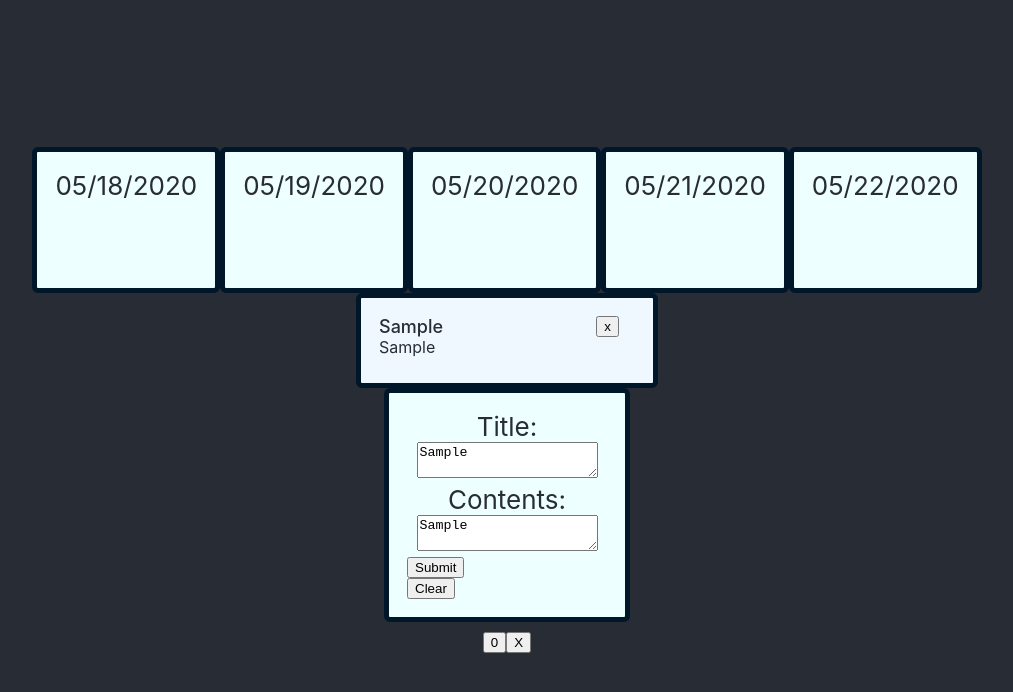
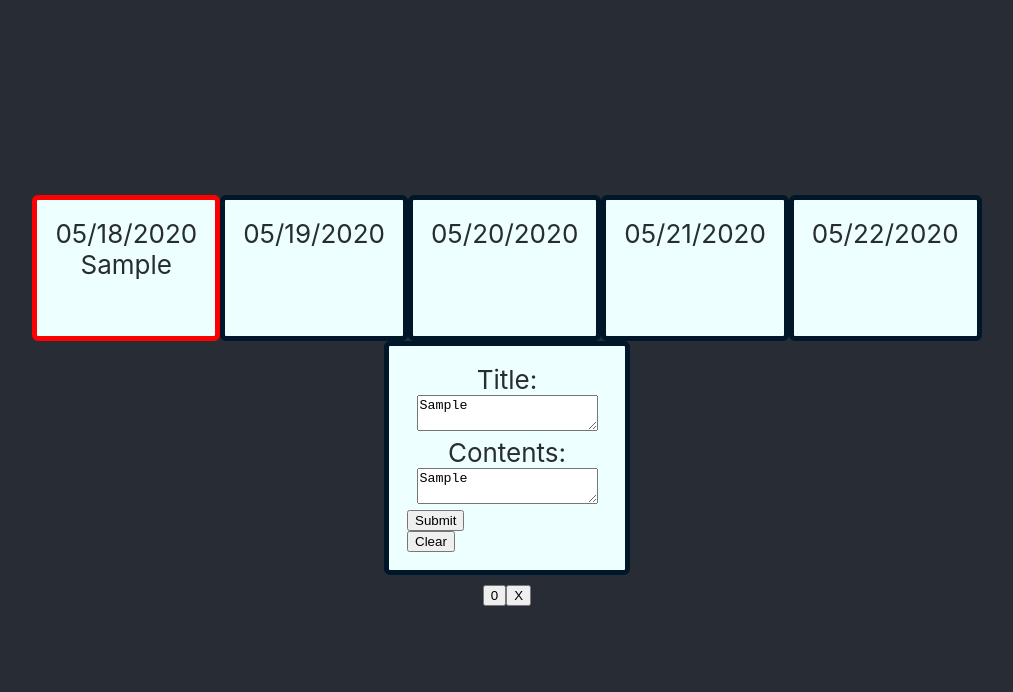
Before and after one commit to ArtyTheTorch/What-Did-I-Do-The-Other-Day, a React (Create React App) app in the folder what-did-i-do-the-other-day/: page / in a window 1280 px wide. Both pictures are taken after typing "Sample", "Sample" into the empty fields and a click on the input "Submit". Shown: the top 692 px of the page, without its empty margins (133-1146 px from the left). Built offline with nearby package versions, Linux system fonts and the light colour scheme.

Commit message:
Clicking submit now adds text to the date

```diff
--- a/what-did-i-do-the-other-day/src/App.css
+++ b/what-did-i-do-the-other-day/src/App.css
@@ -70,6 +70,10 @@
   padding: calc(10px + 1vmin) calc(10px + 1vmin);
 }
 
+.today-date{
+  border: solid 5px rgb(255,0,0);
+}
+
 .input-stuff{
   display: flex;
   flex-direction: column;
--- a/what-did-i-do-the-other-day/src/components/CalendarGrid.jsx
+++ b/what-did-i-do-the-other-day/src/components/CalendarGrid.jsx
@@ -1,20 +1,21 @@
 import React, {Component} from 'react';
 import NoteMaker from './NoteMaker';
-import Note from './Note';
 import WeekView from './WeekView';
-
+import moment from 'moment';
 
 class CalendarGrid extends Component {
     constructor(props) {
         super(props)
         this.state = {
-            notesList: []
+            notesList: [],
+            selectedDate: moment().format('MM/DD/YYYY')
         }
     }
 
     handleSubmit = (note) => {
+        const newNote = {...note, day: this.state.selectedDate}
         this.setState( {
-            notesList: [...this.state.notesList, note]
+            notesList: [...this.state.notesList, newNote]
         } )
     }
 
@@ -33,21 +34,19 @@ class CalendarGrid extends Component {
         } )
     }
 
+    handleSelectDate = (date) => {
+        console.log(date)
+        this.setState( {
+            selectedDate: date
+        } )
+    }
+
     render() {
         return (
             <div className="App">
-                <WeekView/>
+                <WeekView handleSelectDate={this.handleSelectDate} selectedDate={this.state.selectedDate} notesList={this.state.notesList}/>
                 <div className='input-stuff'>
-                    { this.state.notesList.map((note, index) => {
-                        return <Note
-                            title={note.title}
-                            contents={note.contents}
-                            time={note.time}
-                            key={note.title + index}
-                            onDelete={() => this.onDelete(index)}/>
-                    })
-                    }
-                    <NoteMaker handleSubmit = {this.handleSubmit} />
+                   <NoteMaker handleSubmit={this.handleSubmit} />
                 </div>
             </div>
         )
--- a/what-did-i-do-the-other-day/src/components/NoteMaker.jsx
+++ b/what-did-i-do-the-other-day/src/components/NoteMaker.jsx
@@ -1,8 +1,5 @@
 import React, {Component} from 'react';
 
-/*TODO:
-*TIME - MomentJS
-*/
 class NoteMaker extends Component {
     constructor(props) {
       super(props);
--- a/what-did-i-do-the-other-day/src/components/WeekView.jsx
+++ b/what-did-i-do-the-other-day/src/components/WeekView.jsx
@@ -10,20 +10,36 @@ class WeekView extends Component{
     }
 
     componentDidMount() {
+        this.getWeekView()
+    }
+
+    componentDidUpdate(prevProps){
+        if(this.props.selectedDate !== prevProps.selectedDate || this.props.notesList.length !== prevProps.notesList.length) {
+            this.getWeekView()
+        }
+    }
+
+    getWeekView = () => {
         let weekNumber = moment().week()
         let mondaysDate = moment().day("Monday").week(weekNumber)
         let weekArray = []
 
         for(let i = 0; i < 5; i++) {
             let thisday = moment(mondaysDate).add(i, 'days').format('MM/DD/YYYY')
+            const todaysNotes = this.props.notesList.filter(note => {
+                return thisday === note.day})
             weekArray.push(
-                <div id={thisday} className = 'date-box' key={i}>{thisday}</div>
+                <div
+                    id={thisday}
+                    className = {`date-box ${this.props.selectedDate === thisday ? 'today-date' : ''}`}
+                    key={i}
+                    onClick = {() => this.props.handleSelectDate(thisday)}>
+                        {thisday}
+                        {todaysNotes.map(note => <div key={note.title+note.day}>{note.contents}</div>)}
+                </div>
             )
         }
-        this.setState({
-            weekArray
-        })
-        console.log(weekArray)
+        this.setState({ weekArray })
     }
 
     render(){
```
